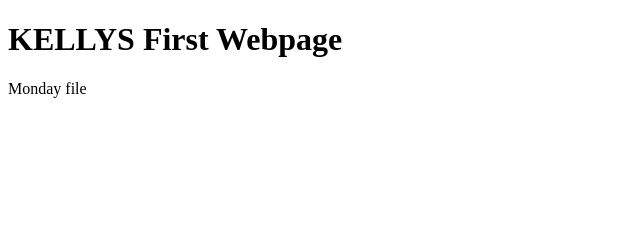
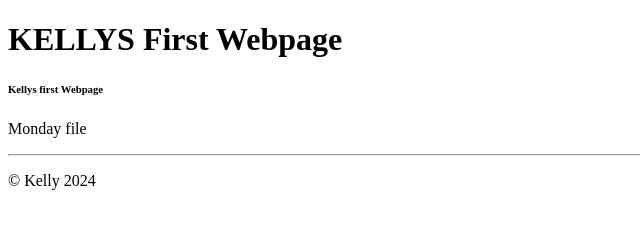
Before and after one commit to Kellyevans1978/Monday, a plain HTML site: page index.html in a window 1280 px wide. Shown: the whole page, without its empty margins (0-640 px from the left). Drawn offline with Linux system fonts and the light colour scheme.

Commit message:
Added copyright symbol to footer and hr to index.html

```diff
--- a/index.html
+++ b/index.html
@@ -8,6 +8,12 @@
 </head>
 <body>
    <h1>KELLYS First Webpage</h1>
+   <h6>Kellys first Webpage</h6>
    <p>Monday file</p>
+   <hr>
+
+   <footer>
+    <p>&copy; Kelly 2024</p>
+   </footer>
 </body>
 </html>
```
